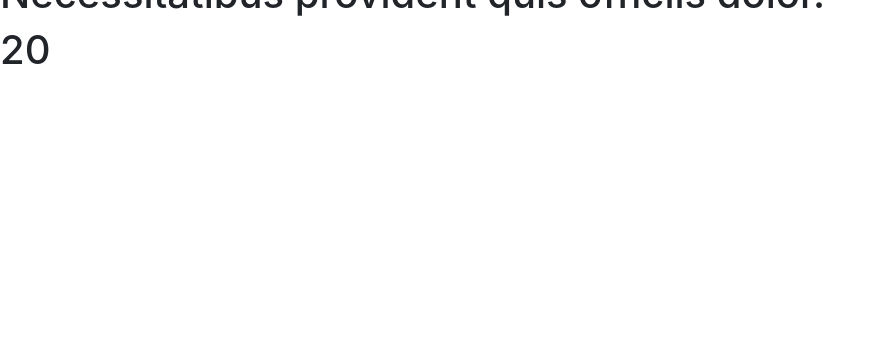
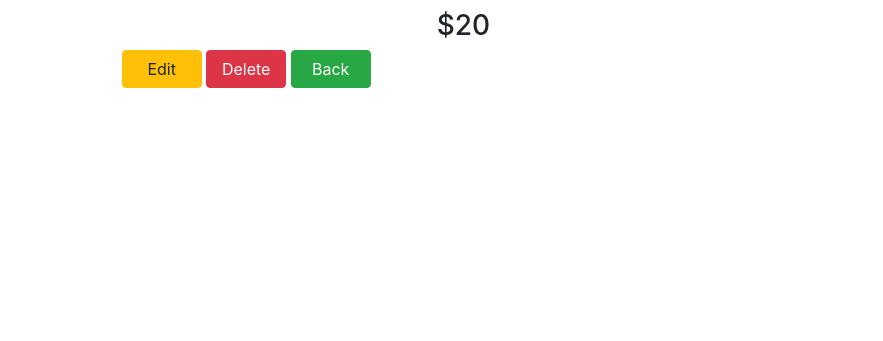
Before and after one commit to Brij123987/brijesh_django, a Django app: page /food/details/1/ in a window 1280 px wide. Shown: the part 352-693 px from the top of the page, without its empty margins (0-883 px from the left). Run offline with Django 4.2, Linux system fonts and the light colour scheme; data comes from the database, SQL or seed files in the repository.

Commit message:
commit:32

```diff
--- a/mysite/food/templates/food/detail.html
+++ b/mysite/food/templates/food/detail.html
@@ -9,9 +9,63 @@
 </head>
 <body>
   {% block body %}
-  <h1>{{ item.item_name }}</h1>
-  <h1>{{ item.item_desc }}</h1>
-  <h1>{{ item.items_price }}</h1>
+
+
+  <div class="row">
+    <div class="col-md-2 offset-md-1">
+        <img
+        src="{{ item.item_image }}"
+        height="150px"
+        width="250px"
+        class="card"
+        >
+    </div>
+    <div class="col-md-4 offset-md-1">
+        <h1
+        style="font-style:italic;"
+        >
+          {{ item.item_name }}
+        </h1>
+        <h2
+        style="font-style:italic;
+        font-size: 1.3rem;
+        text-align: justify;
+        "
+        >
+          {{ item.item_desc }}
+        </h2>
+        <h3
+        sty
+        >
+          ${{ item.items_price }}
+        </h3>
+  </div>
+</div>
+
+  <div class="col-md-3 offset-md-1">
+    <a
+    href="#"
+    style="width:80px"
+    class="btn btn-warning"
+    >
+    Edit
+    </a>
+    <a
+    href="#"
+    style="width:80px"
+    class="btn btn-danger"
+    >
+    Delete
+    </a>
+    <a
+    href="#"
+    style="width:80px"
+    class="btn btn-success"
+    >
+    Back
+    </a>
+  </div>
+
 
   {% endblock %}
 </body>
```
